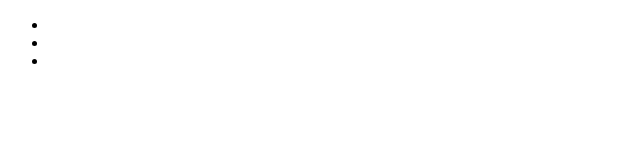
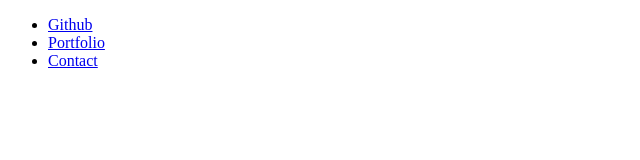
Before and after one commit to Theon87/first-mini-project, a plain HTML site: page index.html in a window 1280 px wide. Shown: the whole page, without its empty margins (0-640 px from the left). Drawn offline with Linux system fonts and the light colour scheme.

Commit message:
adds missing text to nav links

```diff
--- a/index.html
+++ b/index.html
@@ -11,9 +11,9 @@
     <header>
         <nav>
             <ul>
-                <li><a href="Github"></a></li>
-                <li><a href="Portfolio"></a></li>
-                <li><a href="Contact"></a></li>
+                <li><a href="Github">Github</a></li>
+                <li><a href="Portfolio">Portfolio</a></li>
+                <li><a href="Contact">Contact</a></li>
             </ul>
         </nav>
     </header>
```
